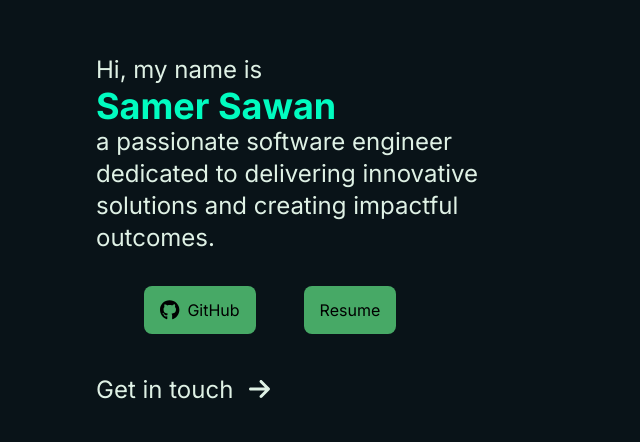
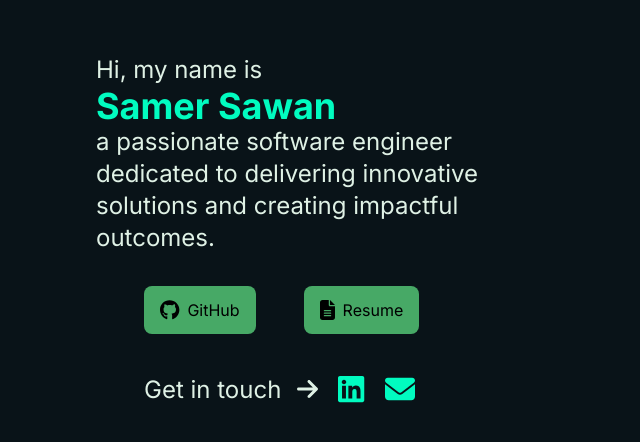
Before and after one commit to SamerSawan/PortfolioV2, a Next.js app: page / in a window 1280 px wide. Shown: the part 122-564 px from the top of the page, without its empty margins (0-640 px from the left). Built offline with nearby package versions, Linux system fonts and the light colour scheme.

Commit message:
finished call to action look. need to finish contact forum

```diff
--- /dev/null
+++ b/app/components/ui/IconButton.js
@@ -0,0 +1,17 @@
+'use client'
+import { FontAwesomeIcon } from '@fortawesome/react-fontawesome'
+import '@fortawesome/fontawesome-svg-core/styles.css'
+
+const IconButton = ({ href, icon}) => {
+    const handleClick = () => {
+        window.open(href, "_blank", "noreferrer")
+    };
+
+    return (
+        <button onClick={handleClick}>
+            <FontAwesomeIcon className='ml-5' icon={icon} size='lg' style={{color: "#01fcc0",}}/>
+        </button>
+    )
+}
+
+export default IconButton;
--- a/app/page.js
+++ b/app/page.js
@@ -1,8 +1,9 @@
 import Button from "./components/ui/Button";
 import { FontAwesomeIcon } from '@fortawesome/react-fontawesome'
-import { faGithub, faFile } from '@fortawesome/free-brands-svg-icons';
-import { faArrowRight } from '@fortawesome/free-solid-svg-icons'; // Add this line
+import { faGithub, faLinkedin } from '@fortawesome/free-brands-svg-icons';
+import { faArrowRight, faEnvelope, faFileAlt } from '@fortawesome/free-solid-svg-icons'; // Add this line
 import '@fortawesome/fontawesome-svg-core/styles.css'
+import IconButton from "./components/ui/IconButton";
 
 export default function Home() {
   return (
@@ -19,12 +20,15 @@ export default function Home() {
         <div className="space-x-12 ml-12">
           <Button icon={faGithub} text={"GitHub"} href="https://github.com/SamerSawan" />
           {/*TODO: ADD HREF OR NEW PAGE TO RESUME*/}
-          <Button icon={faFile} text="Resume" />
+          <Button icon={faFileAlt} text="Resume" />
         </div>
 
-        <div className="text-honeydew text-2xl mt-10">
+        <div className="text-honeydew text-2xl mt-10 ml-12 w-50">
           <span>Get in touch</span>
           <FontAwesomeIcon className="ml-4" icon={faArrowRight} style={{color: "#dff1e5",}} size='1xs'/>
+          <IconButton icon={faLinkedin} href="https://www.linkedin.com/in/samersawan1/"/>
+          {/*TODO: ADD CONTACT FORUM OR HREF THAT OPENS MAIL APP */}
+          <IconButton icon={faEnvelope}/>
         </div>
       </div>
     </main>
```
